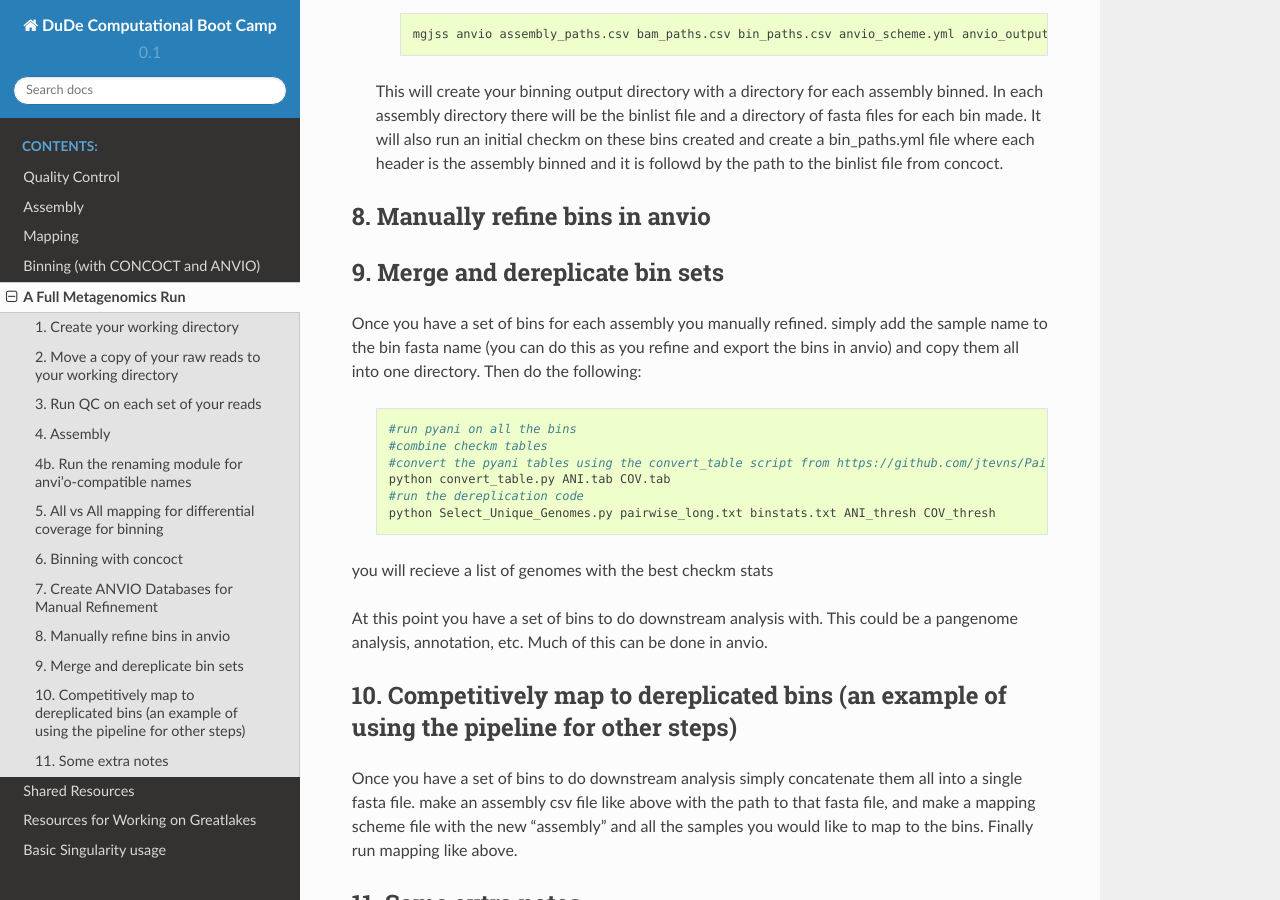
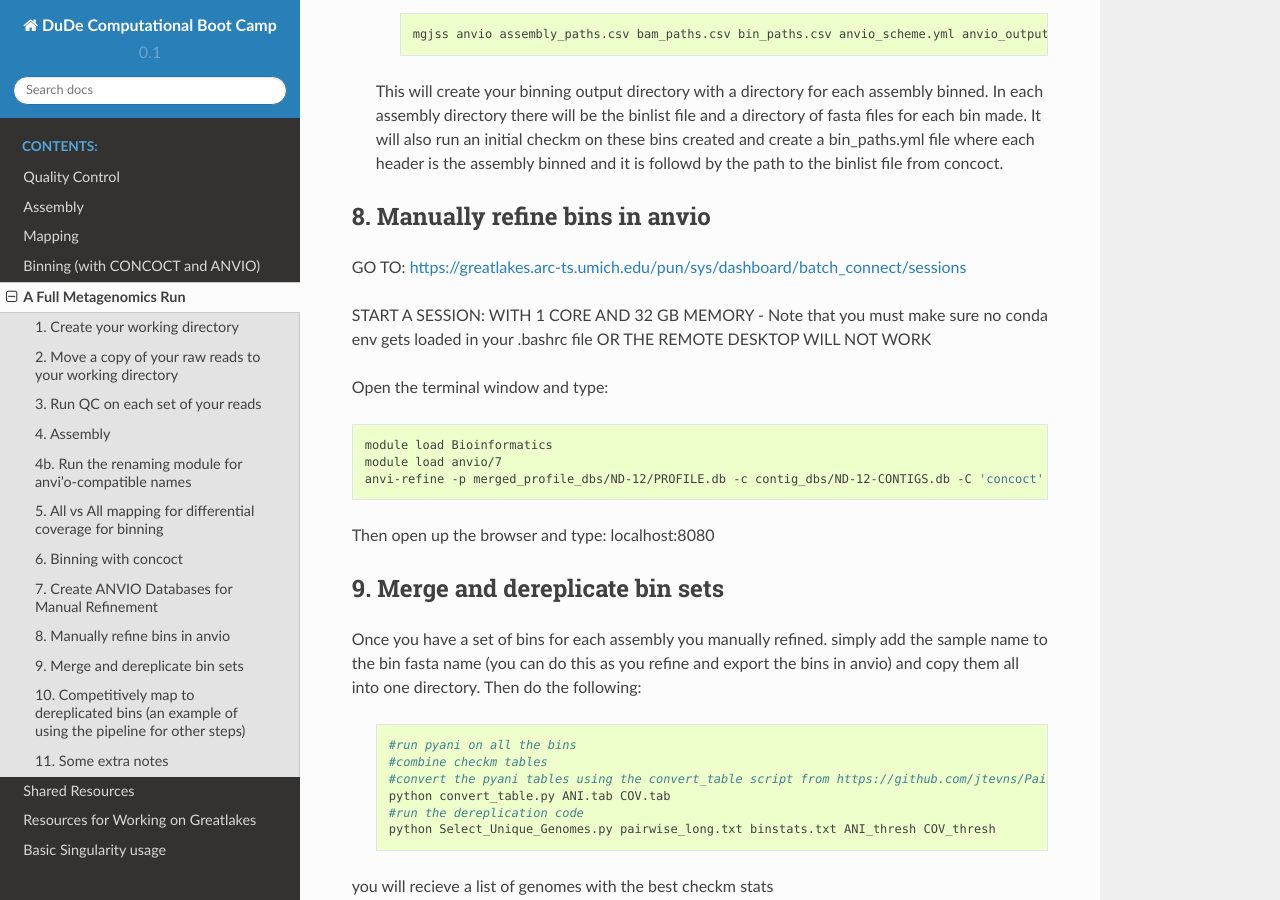
Before and after one commit to DenefLab/Computational-boot-camp, a Sphinx documentation site: the page built from docs/source/FullMetagenomicsRun.rst, in a window 1280 px wide and 900 px high, scrolled down 5478 px. Built offline with Sphinx 7.4.7 and the Read the Docs theme 2.0.0, drawn with Linux system fonts in a browser that asks for light colours; formulas are drawn with MathJax 3; some of the changed text lies outside the part shown.

Commit message:
Update FullMetagenomicsRun.rst

```diff
--- a/docs/source/FullMetagenomicsRun.rst
+++ b/docs/source/FullMetagenomicsRun.rst
@@ -190,7 +190,7 @@ a. to bin a single sample
 
     Note that the file anvio needs as input is actually a tab delimited file without a header and the bin names cannot start with a number, so the csv files need to be converted to a tsv, first line removed and bin_ added to each bin name (need to wrap this into the script at some point). So you will need to run the following command for each of the bin list files (clustering_merged.csv files) in the concoct_output directory created by the binning:
 
-    .. code-block:: csv
+    .. code-block:: bash
 
 	      sed -e 's/,/\tbin_/g'  -e '/contig_id*/d' clustering_merged.csv > clustering_merged.tsv
 
@@ -230,6 +230,20 @@ Once done you will need to create a csv file that points to the binlists created
 8. Manually refine bins in anvio
 ----------------------------------
 
+GO TO: https://greatlakes.arc-ts.umich.edu/pun/sys/dashboard/batch_connect/sessions
+
+START A SESSION: WITH 1 CORE AND 32 GB MEMORY - Note that you must make sure no conda env gets loaded in your .bashrc file OR THE REMOTE DESKTOP WILL NOT WORK
+
+Open the terminal window and type:
+
+.. code-block:: bash
+
+   module load Bioinformatics
+   module load anvio/7
+   anvi-refine -p merged_profile_dbs/ND-12/PROFILE.db -c contig_dbs/ND-12-CONTIGS.db -C 'concoct' -b bin_238
+
+Then open up the browser and type: localhost:8080
+
 9.  Merge and dereplicate bin sets
 ----------------------------------
 Once you have a set of bins for each assembly you manually refined. simply add the sample name to the bin fasta name (you can do this as you refine and export the bins in anvio) and copy them all into one directory.
```
